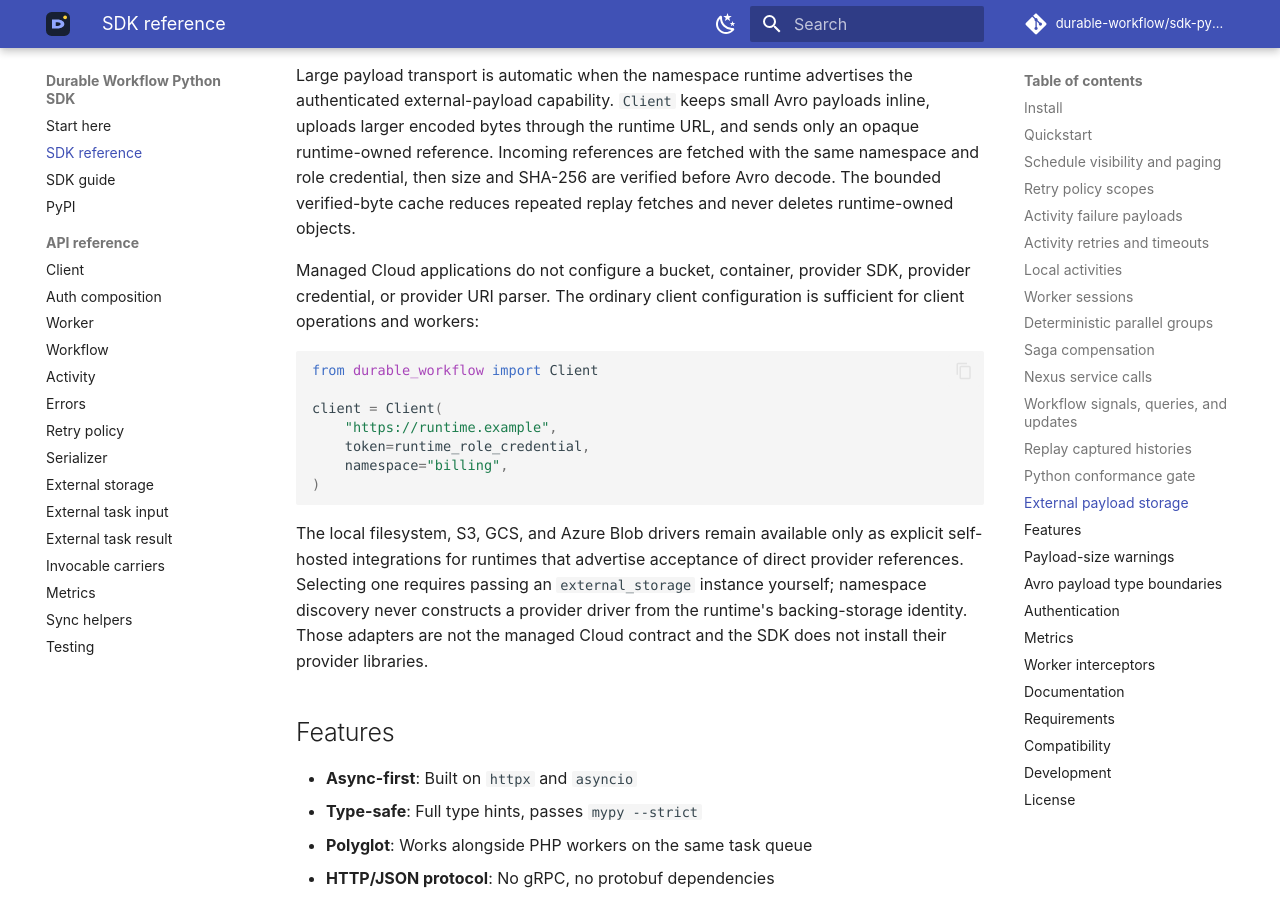
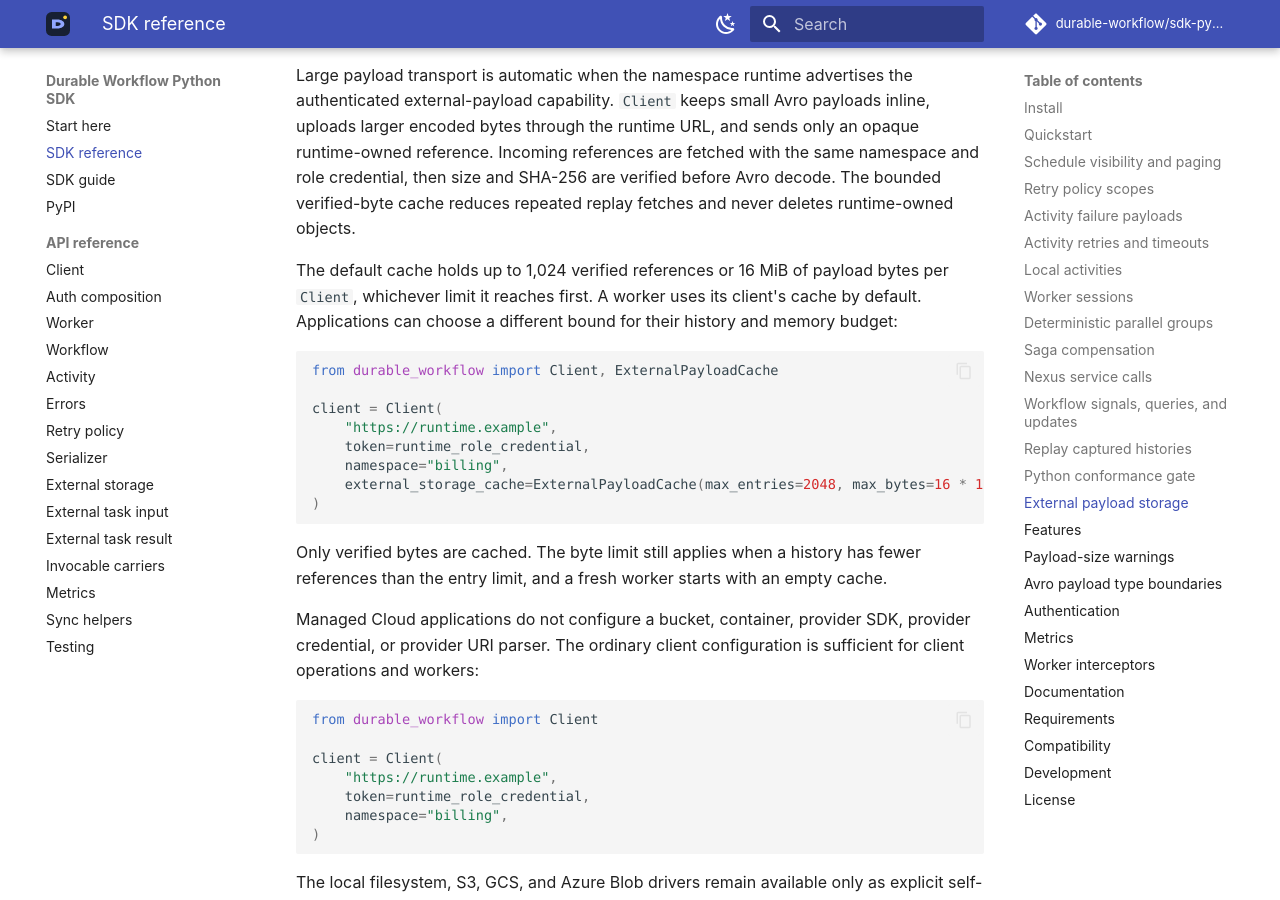
Before and after one commit to durable-workflow/sdk-python, an MkDocs documentation site: the page built from docs/sdk-reference.md, in a window 1280 px wide and 900 px high, scrolled down 12246 px. Built offline with MkDocs 1.6.1 and Material for MkDocs 9.7.7, drawn with Linux system fonts in a browser that asks for light colours.

Commit message:
Keep larger verified payload replay sets in Python cache (#85)
* Keep larger verified payload replay sets in Python cache

* Clarify cache configuration applies to all Python workers

---------

Co-authored-by: Durable Workflow <support@durable-workflow.com>

````diff
--- a/docs/sdk-reference.md
+++ b/docs/sdk-reference.md
@@ -586,6 +586,26 @@
 decode. The bounded verified-byte cache reduces repeated replay fetches and
 never deletes runtime-owned objects.
 
+The default cache holds up to 1,024 verified references or 16 MiB of payload
+bytes per `Client`, whichever limit it reaches first. A worker uses its client's
+cache by default. Applications can choose a different bound for their history
+and memory budget:
+
+```python
+from durable_workflow import Client, ExternalPayloadCache
+
+client = Client(
+    "https://runtime.example",
+    token=runtime_role_credential,
+    namespace="billing",
+    external_storage_cache=ExternalPayloadCache(max_entries=2048, max_bytes=16 * 1024 * 1024),
+)
+```
+
+Only verified bytes are cached. The byte limit still applies when a history has
+fewer references than the entry limit, and a fresh worker starts with an empty
+cache.
+
 Managed Cloud applications do not configure a bucket, container, provider SDK,
 provider credential, or provider URI parser. The ordinary client configuration
 is sufficient for client operations and workers:
````
Also changed, not shown: 2 other files.
